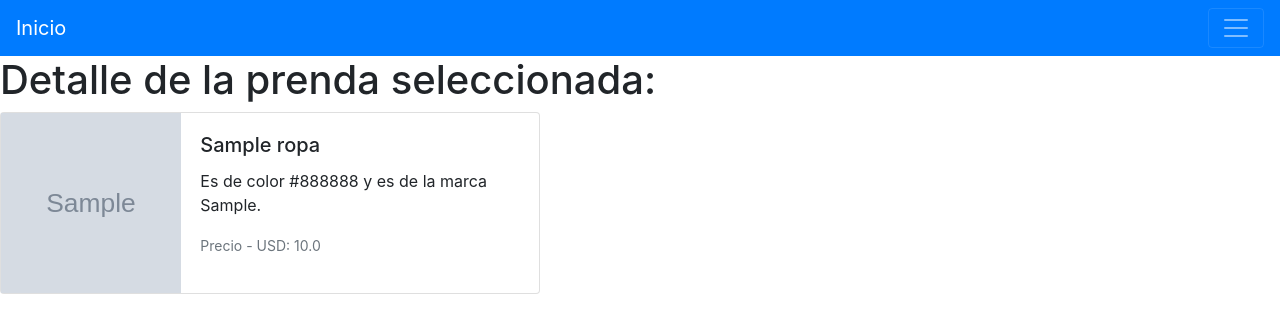
After one commit to GustavoSeoane/Tienda-Abreu, a Django app: page /tienda/detalle-ropa/1/ in a window 1280 px wide. The commit adds this page. Shown: the top 333 px of the page. Run offline with Django 4.2, Linux system fonts and the light colour scheme; tables that the repository leaves empty hold one stand-in row (values such as "Sample post"); grey boxes marked "Sample" are stand-in pictures; parts of the project's set-up code (start-up, migrations or seed data) failed here and were passed over.

Commit message:
Ver Detalle de cada Producto

```diff
--- a/Tienda/models.py
+++ b/Tienda/models.py
@@ -10,12 +10,20 @@ class Marcas (models.Model):
     descripcion = models.CharField(max_length=200, blank=True, null=True)
     activo = models.BooleanField(default=True)
 
+    class Meta:
+      verbose_name = 'Marca'
+      verbose_name_plural = 'Marcas'
+
 class Ropa (models.Model):
     ropa_name = models.CharField(max_length=200)
     ropa_color = models.CharField(max_length=100)
     ropa_marca = models.CharField(max_length=100)
     ropa_precio = models.FloatField()
     ropa_imagen = models.ImageField(upload_to="ropa", null=True)
+
+    class Meta:
+        verbose_name = 'Ropa'
+        verbose_name_plural = 'Mucha Ropa'
 
 class Championes (models.Model):
     championes_name = models.CharField(max_length=200)
@@ -24,9 +32,17 @@ class Championes (models.Model):
     championes_precio = models.FloatField()
     championes_imagen = models.ImageField(upload_to="championes", null=True)
 
+    class Meta:
+      verbose_name = 'Champion'
+      verbose_name_plural = 'Banda de Championes'
+
 class Accesorios (models.Model):
     accesorio_name = models.CharField(max_length=200)
     accesorio_tipo = models.CharField(max_length=100)
     accesorio_marca = models.CharField(max_length=100)
     accesorio_precio = models.FloatField()
     accesorio_imagen = models.ImageField(upload_to="accesorios", null=True)
+
+    class Meta:
+      verbose_name = 'Accesorio'
+      verbose_name_plural = 'Pila de Accesorios'
--- a/Tienda/urls.py
+++ b/Tienda/urls.py
@@ -1,12 +1,15 @@
 from django.urls import path
-from Tienda.views import crear_accesorios, listar_accesorios, listar_ropa, crear_ropa, search_ropa, listar_championes, crear_championes, crear_accesorios
+from Tienda.views import crear_accesorios, listar_accesorios, listar_ropa, crear_ropa, search_ropa, listar_championes, crear_championes, crear_accesorios, detalle_ropa, detalle_championes, detalle_accesorios
 
 urlpatterns = [
     path('listar-ropa/', listar_ropa, name = 'listar_ropa'),
     path('crear-ropa/', crear_ropa, name = 'crear_ropa'),
     path('search-ropa/', search_ropa, name = 'search_ropa'),
+    path('detalle-ropa/<int:pk>/', detalle_ropa, name = 'detalle_ropa'),
     path('listar-championes/', listar_championes, name = 'listar_championes'),
     path('crear-championes/', crear_championes, name = 'crear_championes'),
+    path('detalle-championes/<int:pk>/', detalle_championes, name = 'detalle_championes'),
     path('listar-accesorios/', listar_accesorios, name = 'listar_accesorios'),
     path('crear-accesorios/', crear_accesorios, name = 'crear_accesorios'),
+    path('detalle-accesorios/<int:pk>/', detalle_accesorios, name = 'detalle_accesorios'),
 ]
--- a/Tienda/views.py
+++ b/Tienda/views.py
@@ -29,6 +29,15 @@ def crear_ropa(request):
         else:
             context = {'errors' : form.errors}
         return render(request, 'crear_ropa.html', context=context )
+
+def detalle_ropa(request, pk):
+    try:
+        ropa = Ropa.objects.get(id=pk)
+        context = {'ropa' : ropa}
+        return render(request, 'detalle_ropa.html', context=context)
+    except:
+        context = {'error': 'Lamentablemente no hemos podido encontrar el detalle solicitado'}
+        return render(request, 'detalle_ropa.html', context=context)
 
 def search_ropa(request):
     print(request.GET)
@@ -68,6 +77,15 @@ def crear_championes(request):
             context = {'errors' : form.errors}
         return render(request, 'crear_championes.html', context=context )
 
+def detalle_championes(request, pk):
+    try:
+        championes = Championes.objects.get(id=pk)
+        context = {'championes' : championes}
+        return render(request, 'detalle_championes.html', context=context)
+    except:
+        context = {'error': 'Lamentablemente no hemos podido encontrar el detalle solicitado'}
+        return render(request, 'detalle_championes.html', context=context)
+
 def listar_accesorios(request):
     list_accesorios = Accesorios.objects.all()
     context = {'list_accesorios' : list_accesorios }
@@ -92,3 +110,12 @@ def crear_accesorios(request):
         else:
             context = {'errors' : form.errors}
         return render(request, 'crear_accesorio.html', context=context )
+
+def detalle_accesorios(request, pk):
+    try:
+        accesorios = Accesorios.objects.get(id=pk)
+        context = {'accesorios' : accesorios}
+        return render(request, 'detalle_accesorios.html', context=context)
+    except:
+        context = {'error': 'Lamentablemente no hemos podido encontrar el detalle solicitado'}
+        return render(request, 'detalle_accesorios.html', context=context)
--- /dev/null
+++ b/templates/detalle_ropa.html
@@ -0,0 +1,27 @@
+{% extends 'base.html' %}
+
+{% block content %}
+
+
+<form acction="" method="post" >
+{% load humanize %}
+    <h1> Detalle de la prenda seleccionada: </h1>
+
+      <div class="card mb-3" style="max-width: 540px;">
+        <div class="row no-gutters">
+          <div class="col-md-4">
+            {% if ropa.ropa_imagen %}
+            <img Src={{ropa.ropa_imagen.url}} width="180" height="180">
+            {% endif %}
+          </div>
+            <div class="col-md-8">
+            <div class="card-body">
+              <h5 class="card-title">{{ropa.ropa_name}}</h5>
+              <p class="card-text">Es de color {{ropa.ropa_color}} y es de la marca {{ropa.ropa_marca}}.</p>
+              <p class="card-text"><small class="text-muted">Precio - USD: {{ropa.ropa_precio | intcomma}}</small></p>
+            </div>
+          </div>
+        </div>
+      </div>
+
+{% endblock%}
--- a/templates/listar_accesorios.html
+++ b/templates/listar_accesorios.html
@@ -19,7 +19,7 @@
                 <div class="card-body">
                     <h5 class="card-title">{{accesorioss.accesorio_name}}</h5>
                     <p class="card-text">Es un/ una {{accesorioss.accesorio_tipo}} y es de la marca {{accesorioss.accesorio_marca}}.</p>
-                    <p class="card-text"><small class="text-muted">Precio - USD: {{accesorioss.accesorio_precio | intcomma}}</small></p>
+                    <a href="/tienda/detalle-accesorios/{{accesorioss.id}}" class="btn btn-primary">Ver Detalle</a>
                 </div>
             </div>
         </div>
--- a/templates/listar_championes.html
+++ b/templates/listar_championes.html
@@ -20,7 +20,7 @@
             <div class="card-body">
               <h5 class="card-title">{{championess.championes_name}}</h5>
               <p class="card-text">Es de color {{championess.championes_color}} y es de la marca {{championess.championes_marca}}.</p>
-              <p class="card-text"><small class="text-muted">Precio - USD: {{championess.championes_precio | intcomma}}</small></p>
+              <a href="/tienda/detalle-championes/{{championess.id}}" class="btn btn-primary">Ver Detalle</a>
             </div>
           </div>
         </div>
--- a/templates/listar_ropa.html
+++ b/templates/listar_ropa.html
@@ -20,7 +20,7 @@
             <div class="card-body">
               <h5 class="card-title">{{ropaa.ropa_name}}</h5>
               <p class="card-text">Es de color {{ropaa.ropa_color}} y es de la marca {{ropaa.ropa_marca}}.</p>
-              <p class="card-text"><small class="text-muted">Precio - USD: {{ropaa.ropa_precio | intcomma}}</small></p>
+              <a href="/tienda/detalle-ropa/{{ropaa.id}}" class="btn btn-primary">Ver Detalle</a>
             </div>
           </div>
         </div>
```
Also changed, not shown: Tienda/admin.py (+16 -4 lines), templates/detalle_accesorios.html (added, +26 -0 lines), templates/detalle_championes.html (added, +28 -0 lines).
